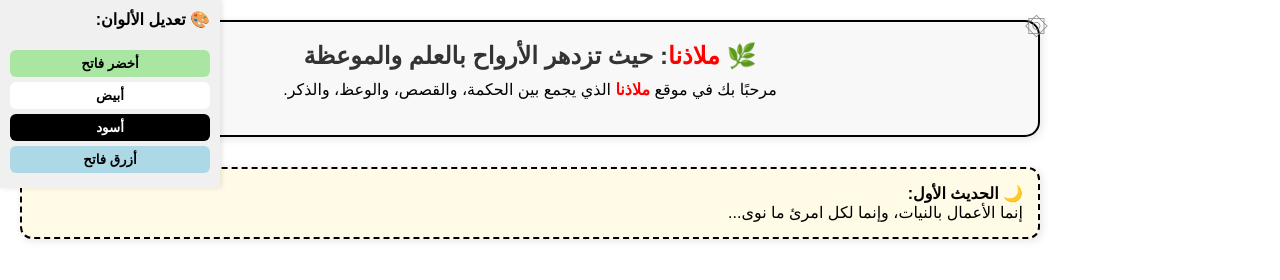
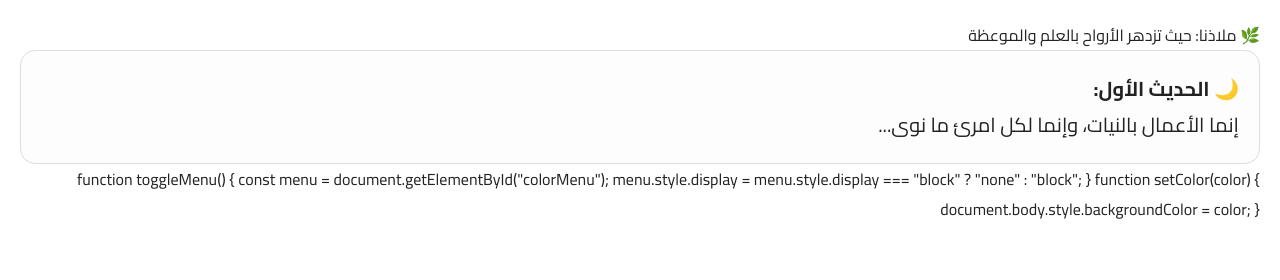
Before and after one commit to khalil799/Malathna, a plain HTML site: page index.html in a window 1280 px wide. Drawn offline with Linux system fonts and the light colour scheme.

Commit message:
Update index.html

```diff
--- a/index.html
+++ b/index.html
@@ -1,141 +1,99 @@
 <!DOCTYPE html>
 <html lang="ar" dir="rtl">
 <head>
-  <meta charset="UTF-8" />
-  <meta name="viewport" content="width=device-width, initial-scale=1.0"/>
+  <meta charset="UTF-8">
   <title>ملاذنا</title>
+  <!-- استدعاء خط أنيق يدعم العربية -->
+  <link href="https://fonts.googleapis.com/css2?family=Cairo:wght@400;700&display=swap" rel="stylesheet">
   <style>
+    #colorMenu {
+  position: fixed;
+  top: 20px;
+  left: 20px;
+  background: #fff;
+  border: 1px solid #ccc;
+  padding: 10px;
+  border-radius: 10px;
+  display: none;
+  z-index: 1000;
+}
+
+.color-btn {
+  margin: 5px;
+  width: 30px;
+  height: 30px;
+  border: none;
+  cursor: pointer;
+  border-radius: 5px;
+}
     body {
-      background-color: white;
-      font-family: 'Arial', sans-serif;
+      font-family: 'Cairo', sans-serif;
       margin: 0;
-      padding: 0;
+      padding: 20px;
       direction: rtl;
+      background-color: #fff;
+      color: #222;
     }
+    <button onclick="toggleMenu()" style="position:fixed; top:20px; left:20px; z-index:1001;">🎨</button>
 
-    .sidebar {
-      position: fixed;
-      top: 0;
-      left: 0;
-      background: #f0f0f0;
-      width: 200px;
-      padding: 10px;
-      box-shadow: 2px 0 5px rgba(0,0,0,0.1);
-      z-index: 100;
-    }
+<div id="colorMenu">
+  <button class="color-btn" style="background: lightgreen;" onclick="setColor('lightgreen')"></button>
+  <button class="color-btn" style="background: white;" onclick="setColor('white')"></button>
+  <button class="color-btn" style="background: black;" onclick="setColor('black')"></button>
+  <button class="color-btn" style="background: lightblue;" onclick="setColor('lightblue')"></button>
+</div>
 
-    .sidebar h4 {
-      margin-top: 0;
-      font-size: 16px;
-    }
-
-    .color-button {
-      display: block;
-      margin: 5px 0;
-      padding: 6px;
-      border: none;
-      width: 100%;
-      cursor: pointer;
-      font-weight: bold;
-      border-radius: 6px;
-    }
-
-    .green { background-color: #a8e6a1; }
-    .white { background-color: #ffffff; }
-    .black { background-color: #000000; color: white; }
-    .blue { background-color: #add8e6; }
-
-    .main-content {
-      margin-right: 220px;
-      padding: 20px;
-    }
-
-    .frame {
-      border-radius: 15px;
-      border: 2px solid black;
-      background-color: #f8f8f8;
-      padding: 20px;
-      margin-bottom: 20px;
-      box-shadow: 2px 2px 8px rgba(0,0,0,0.1);
-      position: relative;
-    }
-
-    .frame::before {
-      content: "۞";
-      position: absolute;
-      top: -10px;
-      right: -10px;
-      font-size: 24px;
-      color: gray;
-    }
-
-    .important {
-      color: red;
-      font-weight: bold;
+    .title {
+      font-size: 28px;
+      font-weight: 700;
+      text-align: center;
+      margin-bottom: 30px;
+      color: #2c3e50;
     }
 
     .hadith-box {
-      margin-top: 30px;
-      padding: 15px;
-      border: 2px dashed black;
-      border-radius: 12px;
-      background-color: #fffbe6;
-      box-shadow: 2px 2px 8px rgba(0,0,0,0.1);
-    }
-
-    .title {
-      font-size: 24px;
-      font-weight: bold;
-      text-align: center;
-      color: #333;
+      padding: 20px;
+      border: 1px solid #ddd;
+      background-color: #fdfdfd;
+      font-size: 20px;
+      line-height: 1.8;
+      border-radius: 15px;
     }
   </style>
 </head>
 <body>
 
-  <div class="sidebar">
-    <h4>🎨 تعديل الألوان:</h4>
-    <button class="color-button green" onclick="setTheme('#a8e6a1')">أخضر فاتح</button>
-    <button class="color-button white" onclick="setTheme('#ffffff')">أبيض</button>
-    <button class="color-button black" onclick="setTheme('#000000')">أسود</button>
-    <button class="color-button blue" onclick="setTheme('#add8e6')">أزرق فاتح</button>
-  </div>
+  <div class="title">🌿 ملاذنا: حيث تزدهر الأرواح بالعلم والموعظة</div>
 
-  <div class="main-content">
-    <div class="frame" id="mainFrame">
-      <div class="title">🌿 <span class="important">ملاذنا</span>: حيث تزدهر الأرواح بالعلم والموعظة</div>
-      <p style="text-align:center; margin-top: 10px;">مرحبًا بك في موقع <span class="important">ملاذنا</span> الذي يجمع بين الحكمة، والقصص، والوعظ، والذكر.</p>
-    </div>
-
-    <div class="hadith-box" id="hadithBox">
-      <b>🌙 الحديث الأول:</b><br>
-      إنما الأعمال بالنيات، وإنما لكل امرئ ما نوى...
-    </div>
+  <div class="hadith-box" id="hadithBox">
+    🌙 <strong>الحديث الأول:</strong><br>
+    إنما الأعمال بالنيات، وإنما لكل امرئ ما نوى...
   </div>
 
   <script>
     const ahadith = [
-      "🌙 الحديث الأول: إنما الأعمال بالنيات، وإنما لكل امرئ ما نوى...",
-      "📿 الحديث الثاني: من حسن إسلام المرء تركه ما لا يعنيه.",
-      "🌟 الحديث الثالث: لا يؤمن أحدكم حتى يحب لأخيه ما يحب لنفسه.",
-      "☀️ الحديث الرابع: إن الله لا ينظر إلى صوركم وأموالكم ولكن ينظر إلى قلوبكم وأعمالكم.",
-      "📘 الحديث الخامس: من كان يؤمن بالله واليوم الآخر فليقل خيراً أو ليصمت.",
-      "🕊 الحديث السادس: الدين النصيحة...",
-      "💡 الحديث السابع: الحلال بين والحرام بين...",
-      // أكمل بقية الأربعين النووية هنا
+      "🌙 <strong>الحديث الأول:</strong><br>إنما الأعمال بالنيات، وإنما لكل امرئ ما نوى...",
+      "📿 <strong>الحديث الثاني:</strong><br>من حسن إسلام المرء تركه ما لا يعنيه.",
+      "🌟 <strong>الحديث الثالث:</strong><br>لا يؤمن أحدكم حتى يحب لأخيه ما يحب لنفسه.",
+      "☀️ <strong>الحديث الرابع:</strong><br>إن الله لا ينظر إلى صوركم وأموالكم ولكن ينظر إلى قلوبكم وأعمالكم.",
+      "📘 <strong>الحديث الخامس:</strong><br>من كان يؤمن بالله واليوم الآخر فليقل خيراً أو ليصمت.",
+      // يمكنك إضافة المزيد من الأحاديث هنا
     ];
 
     let current = 0;
     setInterval(() => {
       current = (current + 1) % ahadith.length;
       document.getElementById("hadithBox").innerHTML = ahadith[current];
-    }, 180000); // 3 دقائق
+    }, 180000); // كل ٣ دقائق
+  </script>
+  function toggleMenu() {
+  const menu = document.getElementById("colorMenu");
+  menu.style.display = menu.style.display === "block" ? "none" : "block";
+}
 
-    function setTheme(color) {
-      document.getElementById('mainFrame').style.backgroundColor = color;
-      document.querySelector('.hadith-box').style.backgroundColor = color;
-    }
-  </script>
+function setColor(color) {
+  document.body.style.backgroundColor = color;
+}
 
 </body>
-    </html>
+</html>
```
